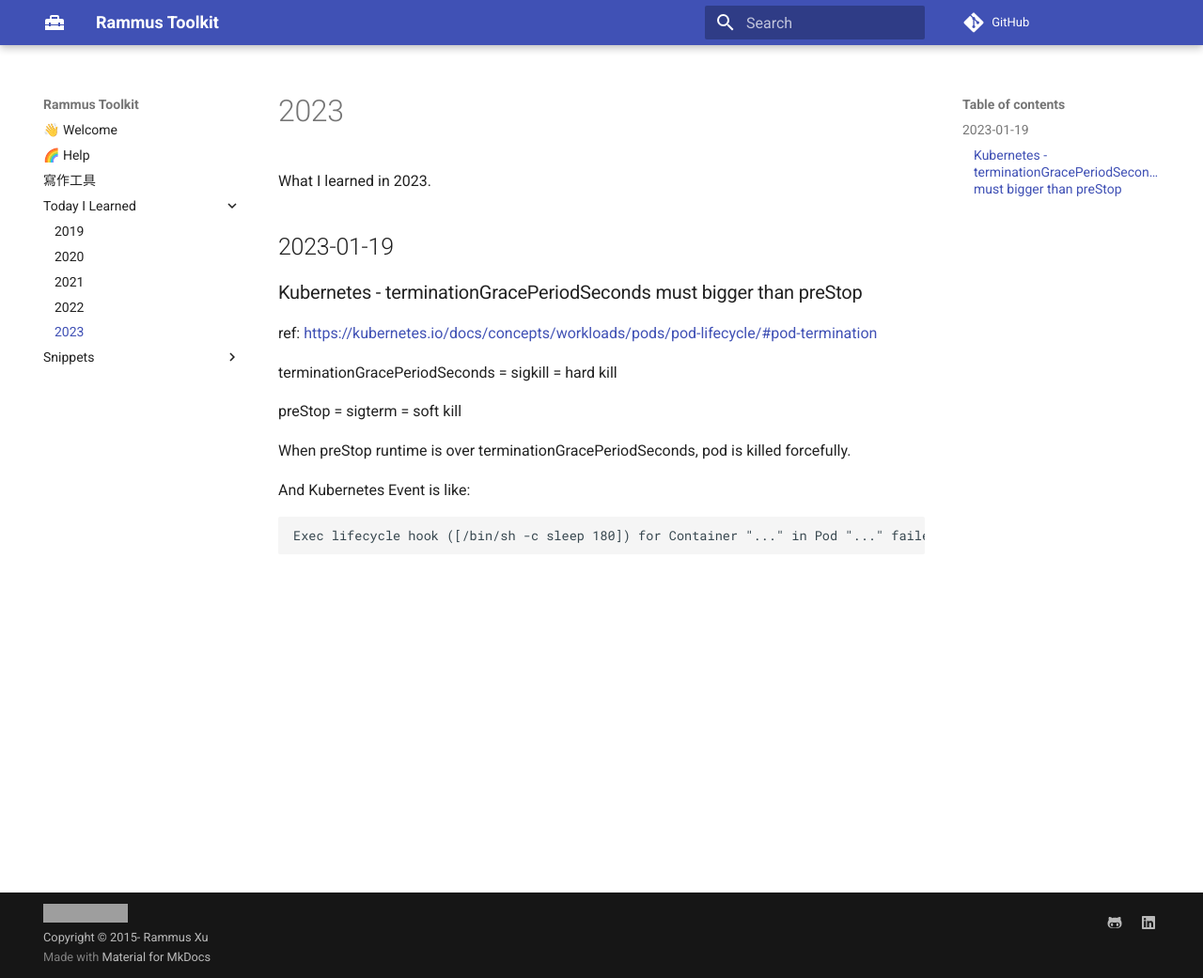
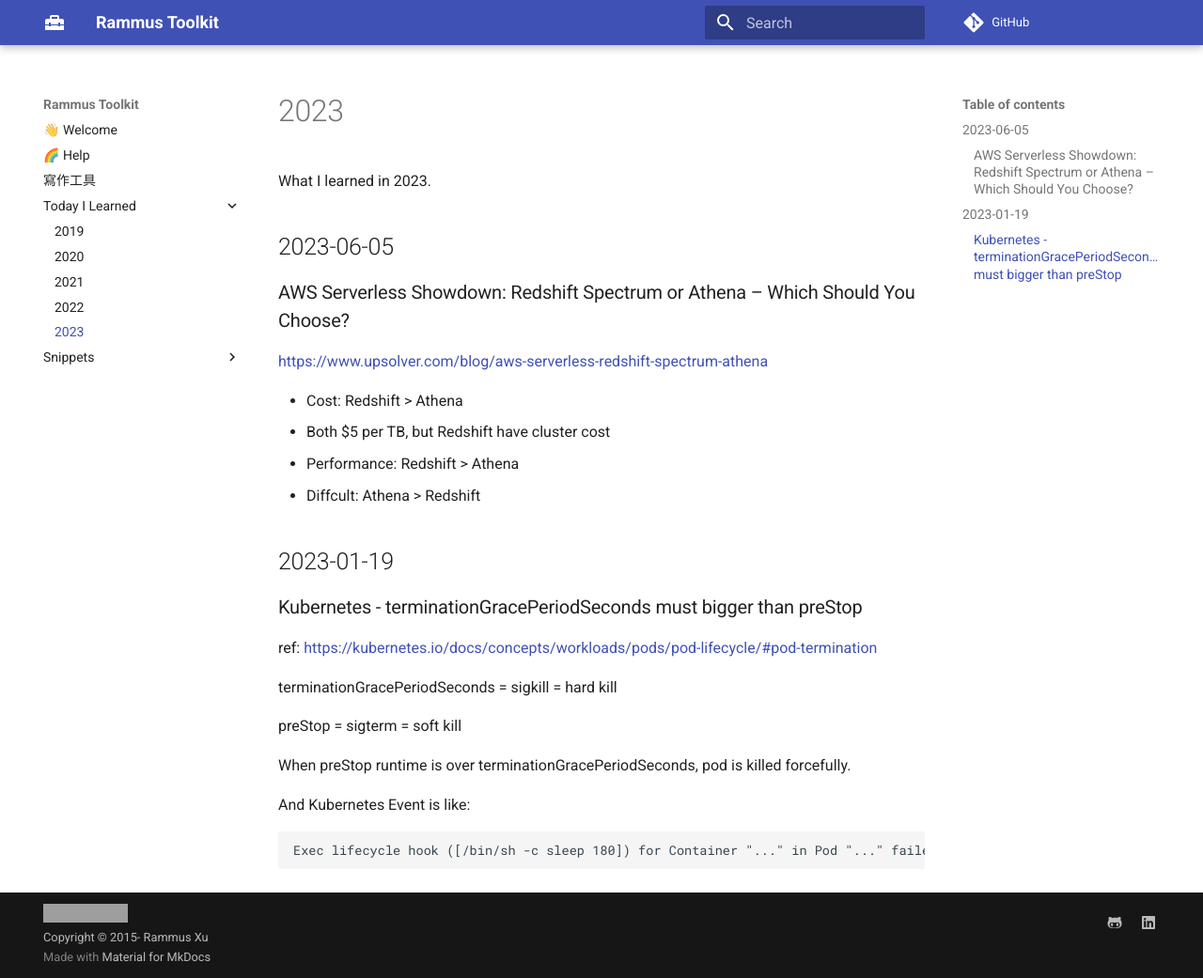
Before and after one commit to RammusXu/toolkit, an MkDocs documentation site: the page built from docs/Today-I-Learned/2023.md, in a window 1280 px wide and 1041 px high. Shown: the whole window at 94% size. Built offline with MkDocs 1.6.1 and Material for MkDocs 9.7.7, drawn with Linux system fonts in a browser that asks for light colours; comment, search, counter and statistics services are not loaded; grey boxes are pictures that could not be loaded.

Commit message:
2023 Athena

```diff
--- a/docs/Today-I-Learned/2023.md
+++ b/docs/Today-I-Learned/2023.md
@@ -1,5 +1,13 @@
 
 What I learned in 2023.
+## 2023-06-05
+### AWS Serverless Showdown: Redshift Spectrum or Athena – Which Should You Choose?
+https://www.upsolver.com/blog/aws-serverless-redshift-spectrum-athena
+
+- Cost: Redshift > Athena
+  - Both $5 per TB, but Redshift have cluster cost
+- Performance: Redshift > Athena
+- Diffcult: Athena > Redshift
 
 ## 2023-01-19
 ### Kubernetes - terminationGracePeriodSeconds must bigger than preStop
```
Also changed, not shown: docs/snippets/aws.md (+9 -2 lines).
